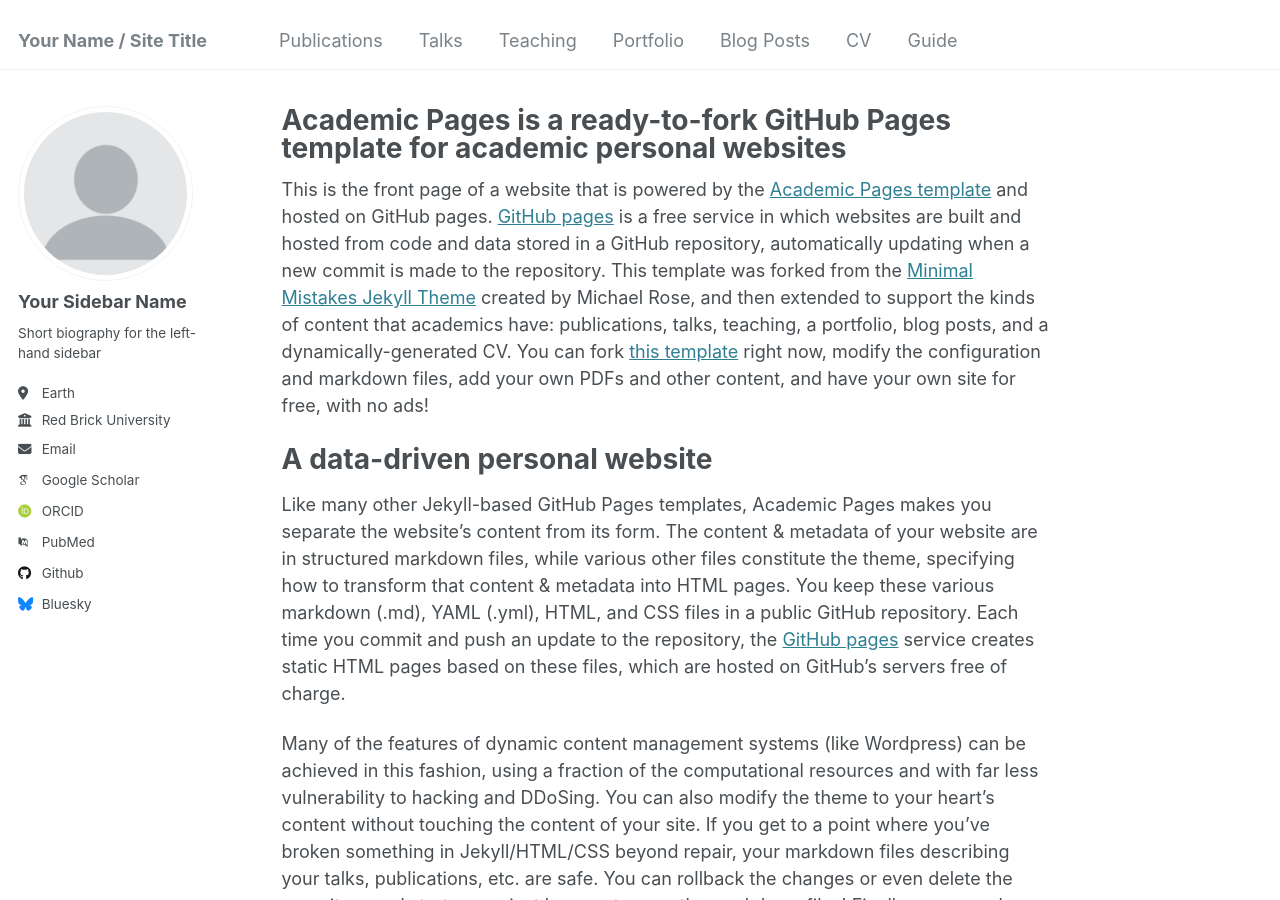
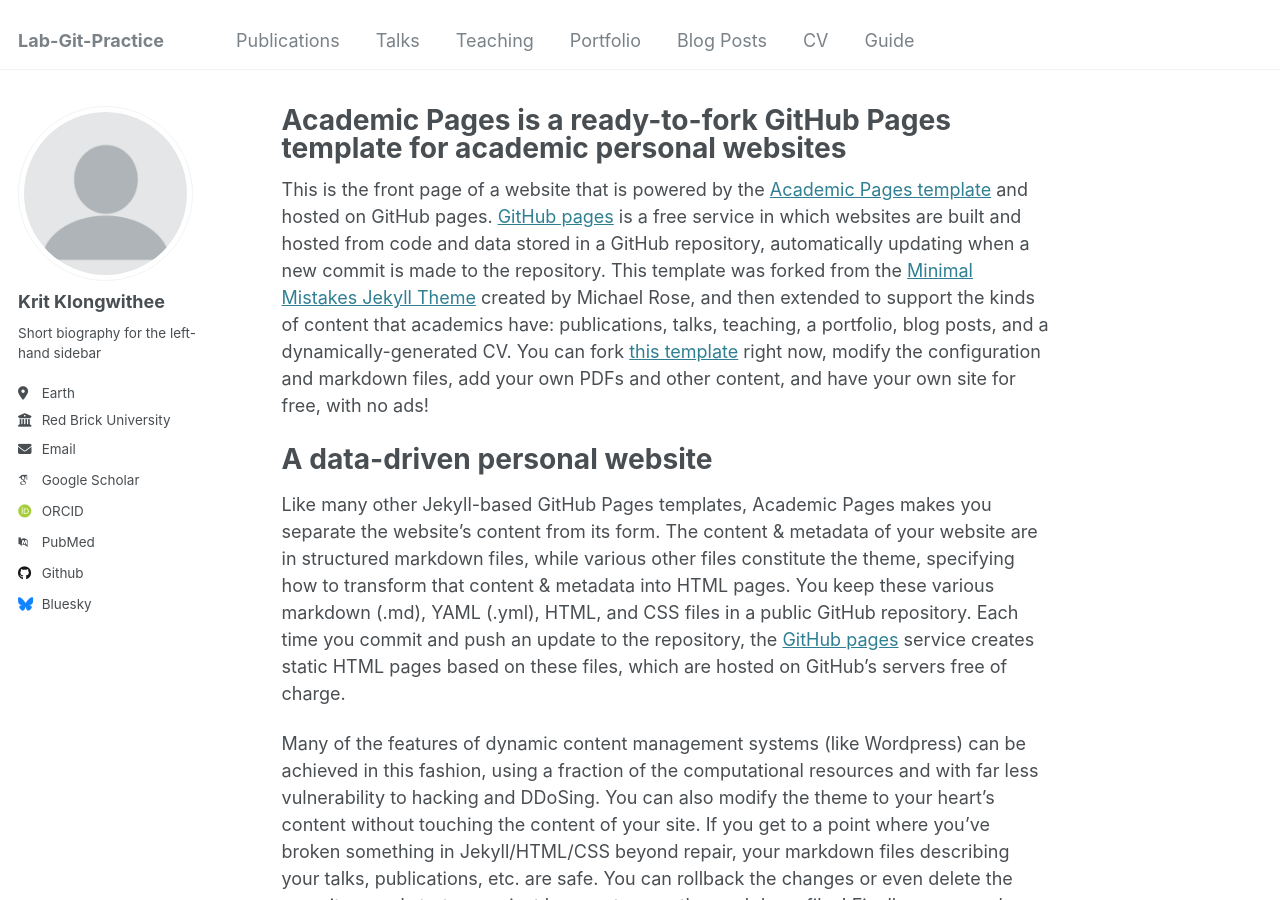
Before and after one commit to A1pha2/a1pha2.github.io, a Jekyll site: the page built from _pages/about.md, in a window 1280 px wide and 900 px high. Built offline with Jekyll 4.4.1, drawn with Linux system fonts in a browser that asks for light colours; some web fonts are replaced.

Commit message:
Update _config.yml

```diff
--- a/_config.yml
+++ b/_config.yml
@@ -8,7 +8,7 @@
 
 # Basic Site Settings
 locale                   : "en-US"
-title                    : "Your Name / Site Title"
+title                    : "Lab-Git-Practice"
 title_separator          : "-"
 name                     : &name "Your Name"
 description              : &description "personal description"
@@ -22,7 +22,7 @@ repository               : "academicpages/academicpages.github.io"
 author:
   # Biographic information
   avatar           : "profile.png"
-  name             : "Your Sidebar Name"
+  name             : "Krit Klongwithee"
   pronouns         : # example: "she/her"
   bio              : "Short biography for the left-hand sidebar"
   location         : "Earth"
```
